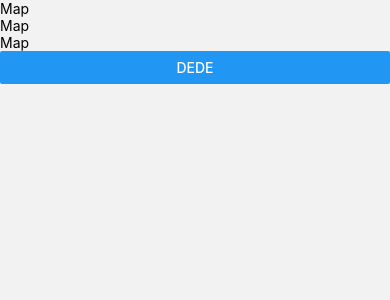
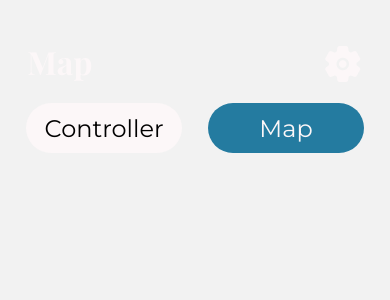
Before and after one commit to khalidme93/IntelligentMobileSystemsTeam5, a React Native app in the folder mobile-app/: screen /Map in a window 390 px wide. Shown: the top 300 px of the page. Built offline with nearby package versions, Linux system fonts and the light colour scheme.

Commit message:
Created map screen, add settingsbutton, navig betw map-controller

```diff
--- a/mobile-app/App.jsx
+++ b/mobile-app/App.jsx
@@ -4,6 +4,7 @@ import * as Font from 'expo-font';
 import React, { useState } from 'react';
 import AppLoading from 'expo-app-loading';
 import Navigation from './src/navigation/navigation';
+import Controller from './src/containers/Controller/Controller';
 
 const fetchFonts = () => {
   return Font.loadAsync({
--- /dev/null
+++ b/mobile-app/src/components/Buttons/SettingsButton.jsx
@@ -0,0 +1,15 @@
+import React from 'react';
+import { TouchableOpacity, Text, StyleSheet, View, Dimensions } from "react-native";
+import { Ionicons } from '@expo/vector-icons'
+import colors from '../../constants/colors';
+
+export default function SettingsButton({color, size, onPress = () => null}) {
+
+  return (
+    <View>
+      <TouchableOpacity onPress={onPress}>
+        <Ionicons name='settings' size={size} color={color}></Ionicons>
+      </TouchableOpacity>
+    </View>
+  );
+};
--- a/mobile-app/src/containers/Controller/Controller.jsx
+++ b/mobile-app/src/containers/Controller/Controller.jsx
@@ -5,6 +5,7 @@ import LargeButton from '../../components/Buttons/LargeButton';
 import colors from '../../constants/colors';
 import Layout from '../../components/Layout/Layout';
 import SpeedSlider from '../../components/SpeedSlider/SpeedSlider'
+import SettingsButton from '../../components/Buttons/SettingsButton';
 
 const styles = StyleSheet.create({
   container: {
@@ -13,17 +14,25 @@ const styles = StyleSheet.create({
     justifyContent: 'space-between',
     alignItems: 'center',
   },
+  headerContainer: {
+    width: Dimensions.get('window').width,
+    paddingHorizontal: Dimensions.get('window').width * 0.07,
+    flexDirection: 'row',
+    justifyContent: 'space-between',
+    alignItems: "center",
+  },
+  largeButtonContainer: {
+    width: Dimensions.get('window').width,
+    marginTop: 15,
+    flexDirection: 'row',
+    justifyContent: 'space-evenly'
+  },
   text: {
     fontFamily: "playfairDisplay-bold",
     color: colors.SNOW,
     fontSize: 32,
-    marginLeft: 20
-  },
-  largeButtonContainer: {
-    width: Dimensions.get('window').width,
-    marginTop: 30,
-    flexDirection: 'row',
-    justifyContent: 'space-evenly'
+    textAlignVertical: "center",
+    marginBottom: 5,
   },
   speedSlider: {
 
@@ -34,11 +43,14 @@ export default function Controller({navigation}) {
   return (
     <Layout>
       <View style={styles.container}>
-        <View>
-          <Text style={styles.text}>Controller</Text>
+        <View >
+          <View style={styles.headerContainer}>
+            <Text style={styles.text}>Controller</Text>
+            <SettingsButton color={colors.SNOW} size={40} onPress={() => {alert("Settings")}}></SettingsButton>
+          </View>
           <View style={styles.largeButtonContainer}>
               <LargeButton title="Controller" color={colors.PRIMARY}></LargeButton>
-              <LargeButton title="Map" color={colors.SNOW} onPress={() => {}}></LargeButton>
+              <LargeButton title="Map" color={colors.SNOW} onPress={() => navigation.navigate('Map')}></LargeButton>
           </View>
         </View>
         <SpeedSlider />
--- a/mobile-app/src/containers/Map/Map.jsx
+++ b/mobile-app/src/containers/Map/Map.jsx
@@ -1,19 +1,52 @@
 import React from 'react';
-import { View, StyleSheet, Text, Button } from 'react-native';
+import { View, StyleSheet, Text, Dimensions } from 'react-native';
+import LargeButton from '../../components/Buttons/LargeButton';
+import SettingsButton from '../../components/Buttons/SettingsButton';
+import colors from '../../constants/colors';
+
+import Layout from '../../components/Layout/Layout';
 
 const styles = StyleSheet.create({
   container: {
-
-  }
+    marginTop: 40,
+    height: Dimensions.get('window').height * 0.93,
+    alignItems: 'center',
+  },
+  headerContainer: {
+    width: Dimensions.get('window').width,
+    paddingHorizontal: Dimensions.get('window').width * 0.07,
+    flexDirection: 'row',
+    justifyContent: 'space-between',
+    alignItems: "center",
+  },
+  largeButtonContainer: {
+    width: Dimensions.get('window').width,
+    marginTop: 15,
+    flexDirection: 'row',
+    justifyContent: 'space-evenly'
+  },
+  text: {
+    fontFamily: "playfairDisplay-bold",
+    color: colors.SNOW,
+    fontSize: 32,
+    textAlignVertical: "center",
+    marginBottom: 5,
+  },
 });
 
 export default function Map({ navigation }) {
   return (
-    <View style={styles.container}>
-      <Text>Map</Text>
-      <Text>Map</Text>
-      <Text>Map</Text>
-      <Button title={'dede'} onPress={() => navigation.navigate('Controller')}/>
-    </View>
+    <Layout>
+      <View style={styles.container}>
+        <View style={styles.headerContainer}>
+          <Text style={styles.text}>Map</Text>
+          <SettingsButton color={colors.SNOW} size={40} onPress={() => {alert("Settings")}}></SettingsButton>
+        </View>
+        <View style={styles.largeButtonContainer}>
+          <LargeButton title="Controller" color={colors.SNOW} onPress={() => navigation.navigate('Controller')}></LargeButton>
+          <LargeButton title="Map" color={colors.PRIMARY}></LargeButton>
+        </View>
+      </View>
+    </Layout>
   );
 };
```
